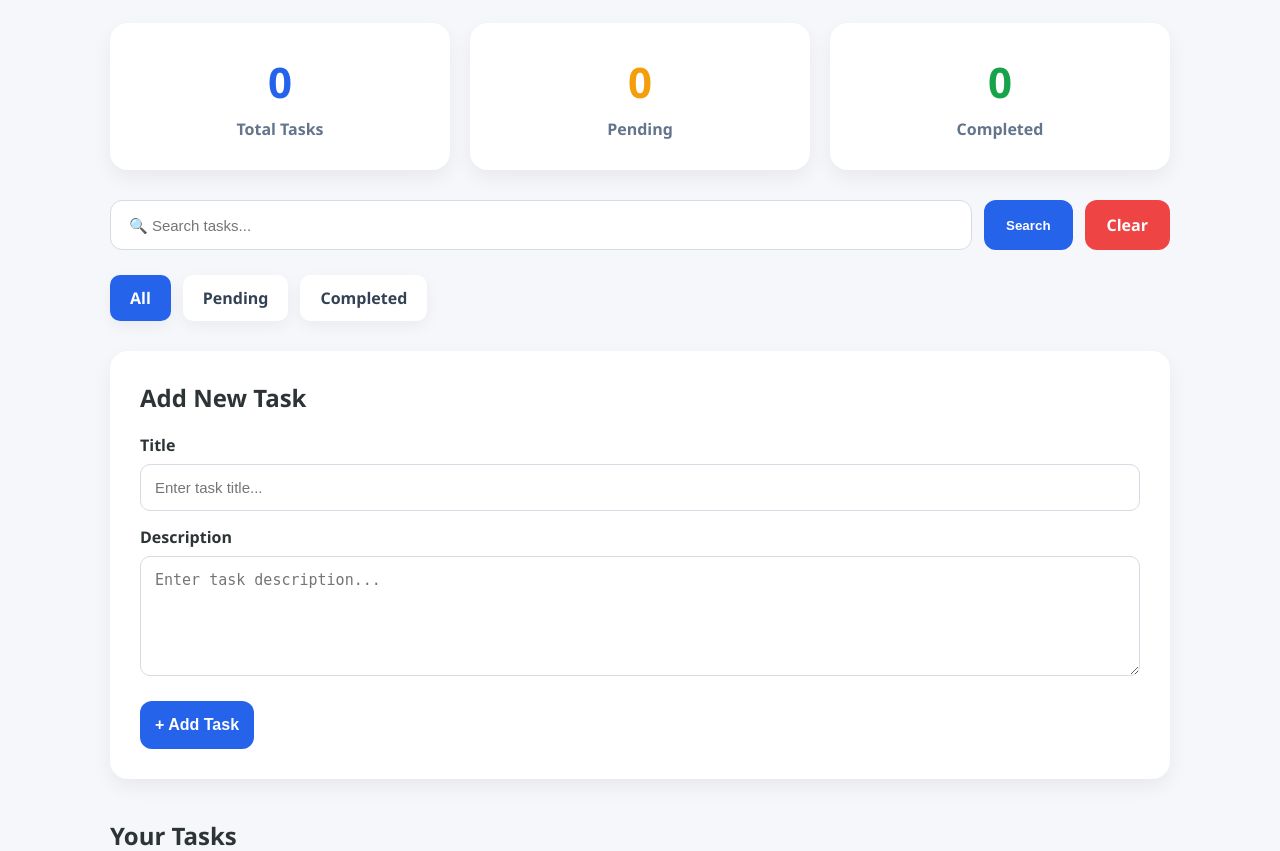
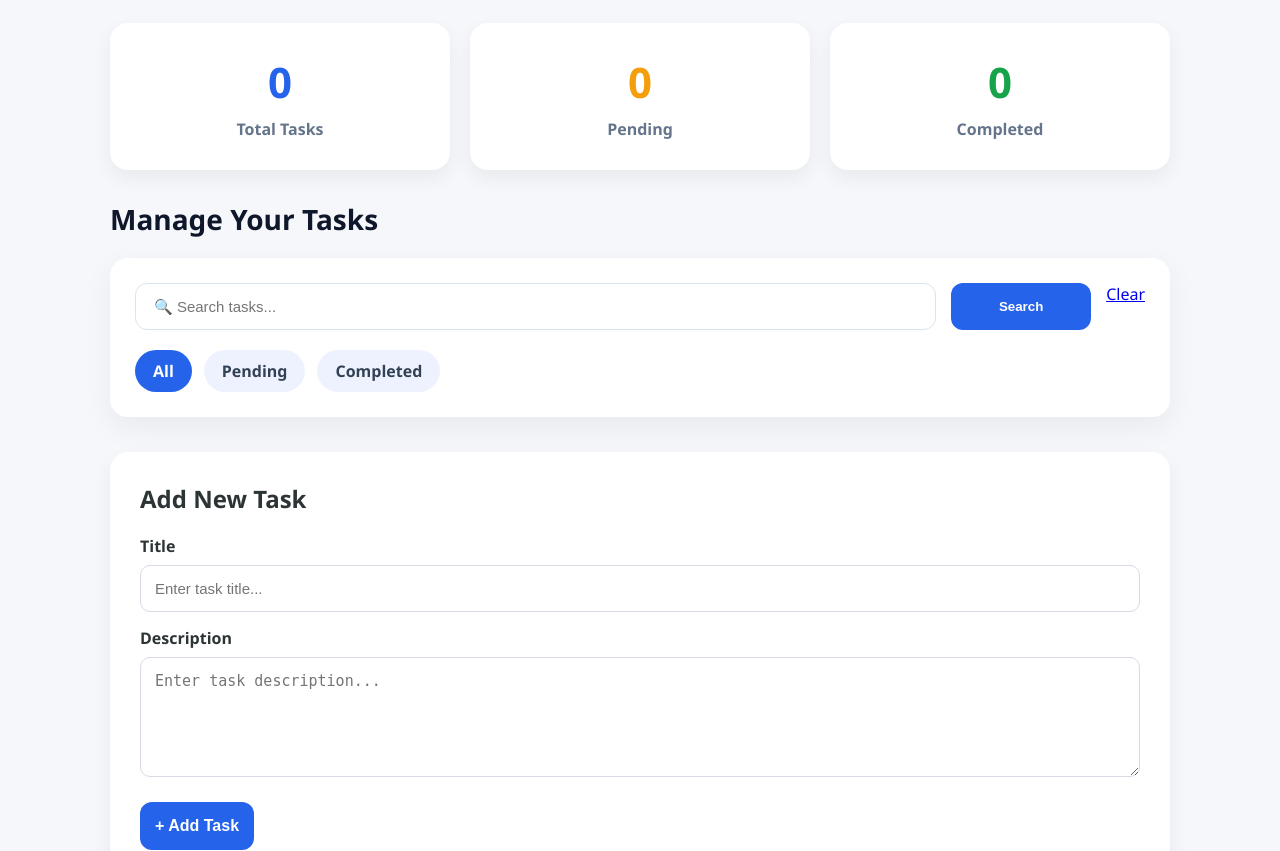
Before and after one commit to Anujpawar05/TaskFlow, a Flask app: page / in a window 1280 px wide. Shown: the part 167-1018 px from the top of the page. Run offline with Flask 3, Linux system fonts and the light colour scheme; data that the repository does not hold is empty.

Commit message:
Improve task filtering and prepare UI redesign

```diff
--- a/static/css/style.css
+++ b/static/css/style.css
@@ -1,7 +1,4 @@
-/* =========================
-   RESET
-========================= */
-
+/* RESET */
 *{
     margin:0;
     padding:0;
@@ -9,140 +6,83 @@
 }
 
 body{
-
     font-family:Segoe UI,Arial,sans-serif;
-
     background:#f5f7fb;
-
     color:#2d3436;
-
 }
 
 .container{
-
     max-width:1100px;
-
     margin:40px auto;
-
     padding:20px;
-
 }
 
-/* =========================
-   HEADER
-========================= */
-
+/* HEADER */
 .header{
-
     text-align:center;
-
     margin-bottom:40px;
-
 }
 
 .header h1{
-
     font-size:42px;
-
     color:#1e293b;
-
     margin-bottom:10px;
-
 }
 
 .header p{
-
     color:#64748b;
-
     font-size:17px;
-
 }
 
-/* =========================
-   DASHBOARD
-========================= */
-
+/* DASHBOARD */
 .dashboard{
-
     display:grid;
-
     grid-template-columns:repeat(3,1fr);
-
     gap:20px;
-
     margin-bottom:30px;
-
 }
 
 .card{
-
     background:white;
-
     padding:30px;
-
     border-radius:18px;
-
     text-align:center;
-
     box-shadow:0 8px 20px rgba(0,0,0,.06);
-
     transition:.3s;
-
 }
 
 .card:hover{
-
     transform:translateY(-5px);
-
 }
 
 .card h2{
-
     font-size:42px;
-
     color:#2563eb;
-
 }
 
 .card span{
-
     display:block;
-
     margin-top:8px;
-
     color:#64748b;
-
     font-weight:600;
-
 }
 
 .pending h2{
-
     color:#f59e0b;
-
 }
 
 .completed h2{
-
     color:#16a34a;
-
 }
 
-/* =========================
-   SEARCH
-========================= */
-
-.search-section{
-
-    margin-bottom:25px;
-
-}
-
+/* SEARCH */
 .search-form{
 
     display:flex;
 
-    gap:12px;
+    gap:15px;
+
+    margin-bottom:20px;
 
 }
 
@@ -152,13 +92,13 @@ body{
 
     padding:14px 18px;
 
+    border:1px solid #dbe4ee;
+
     border-radius:12px;
-
-    border:1px solid #d6dbe4;
 
     font-size:15px;
 
-    outline:none;
+    transition:.25s;
 
 }
 
@@ -166,13 +106,15 @@ body{
 
     border-color:#2563eb;
 
+    box-shadow:0 0 0 4px rgba(37,99,235,.15);
+
+    outline:none;
+
 }
 
 .search-form button{
 
-    width:auto;
-
-    padding:14px 22px;
+    width:140px;
 
     border:none;
 
@@ -182,9 +124,11 @@ body{
 
     border-radius:12px;
 
+    font-weight:600;
+
     cursor:pointer;
 
-    font-weight:600;
+    transition:.25s;
 
 }
 
@@ -194,63 +138,30 @@ body{
 
 }
 
-.clear-btn{
-
-    display:flex;
-
-    align-items:center;
-
-    justify-content:center;
-
-    text-decoration:none;
-
-    padding:14px 22px;
-
-    background:#ef4444;
-
-    color:white;
-
-    border-radius:12px;
-
-    font-weight:600;
-
-}
-
-.clear-btn:hover{
-
-    background:#dc2626;
-
-}
-
-/* =========================
-   FILTERS
-========================= */
-
+/* FILTERS */
 .filters{
 
     display:flex;
 
     gap:12px;
 
-    margin-bottom:30px;
+    flex-wrap:wrap;
 
 }
 
 .filters a{
 
+    padding:10px 18px;
+
+    border-radius:50px;
+
     text-decoration:none;
 
-    padding:12px 20px;
-
-    border-radius:10px;
-
-    background:white;
+    background:#eef2ff;
 
     color:#334155;
 
     font-weight:600;
-
-    box-shadow:0 5px 15px rgba(0,0,0,.05);
 
     transition:.25s;
 
@@ -271,326 +182,207 @@ body{
     color:white !important;
 
 }
-
-/* =========================
-   FORM
-========================= */
-
+/* FORM */
 .add-task{
-
     background:white;
-
     padding:30px;
-
     border-radius:18px;
-
     box-shadow:0 8px 20px rgba(0,0,0,.06);
-
     margin-bottom:40px;
-
 }
 
 .add-task h2{
-
     margin-bottom:20px;
-
 }
 
 label{
-
     display:block;
-
     margin-top:15px;
-
     margin-bottom:8px;
-
     font-weight:600;
-
 }
 
 input,
 textarea{
-
     width:100%;
-
     padding:14px;
-
     border-radius:10px;
-
     border:1px solid #d6dbe4;
-
     font-size:15px;
-
 }
 
 textarea{
-
     resize:vertical;
-
 }
 
 .add-task button{
-
     margin-top:20px;
-
     background:#2563eb;
-
     color:white;
-
     border:none;
-
     padding:15px;
-
     border-radius:12px;
-
     cursor:pointer;
-
     font-size:16px;
-
     font-weight:600;
-
 }
 
 .add-task button:hover{
-
     background:#1d4ed8;
-
 }
 
-/* =========================
-   TASKS
-========================= */
-
+/* TASKS */
 .tasks h2{
-
     margin-bottom:20px;
-
 }
 
 .task-card{
-
     background:white;
-
     border-radius:18px;
-
     padding:22px;
-
     margin-bottom:18px;
-
     box-shadow:0 8px 20px rgba(0,0,0,.05);
-
     transition:.25s;
-
 }
 
 .task-card:hover{
-
     transform:translateY(-4px);
-
 }
 
 .task-top{
-
     display:flex;
-
     justify-content:space-between;
-
     align-items:flex-start;
-
     gap:20px;
-
 }
 
 .task-top h3{
-
     font-size:22px;
-
     margin-bottom:8px;
-
     color:#1e293b;
-
 }
 
 .description{
-
     color:#64748b;
-
     line-height:1.6;
-
 }
 
-/* =========================
-   BADGES
-========================= */
-
+/* BADGES */
 .badge{
-
     padding:8px 16px;
-
     border-radius:30px;
-
     font-weight:600;
-
     font-size:14px;
-
 }
 
 .pending-badge{
-
     background:#fef3c7;
-
     color:#92400e;
-
 }
 
 .completed-badge{
-
     background:#dcfce7;
-
     color:#166534;
-
 }
 
-/* =========================
-   ACTION BUTTONS
-========================= */
-
+/* ACTION BUTTONS */
 .task-actions{
-
     margin-top:25px;
-
     display:flex;
-
     gap:12px;
-
     flex-wrap:wrap;
-
 }
 
 .btn{
-
     text-decoration:none;
-
     padding:10px 18px;
-
     border-radius:10px;
-
     color:white;
-
     font-weight:600;
-
     transition:.25s;
-
 }
 
 .complete-btn{
-
     background:#16a34a;
-
 }
 
 .complete-btn:hover{
-
     background:#15803d;
-
 }
 
 .edit-btn{
-
     background:#2563eb;
-
 }
 
 .edit-btn:hover{
-
     background:#1d4ed8;
-
 }
 
 .delete-btn{
-
     background:#ef4444;
-
 }
 
 .delete-btn:hover{
-
     background:#dc2626;
-
 }
 
-/* =========================
-   EMPTY STATE
-========================= */
-
+/* EMPTY STATE */
 .empty-state{
-
     background:white;
-
     padding:50px;
-
     border-radius:18px;
-
     text-align:center;
-
     box-shadow:0 8px 20px rgba(0,0,0,.05);
-
 }
 
 .empty-state h3{
-
     margin-bottom:10px;
-
     color:#334155;
-
 }
 
 .empty-state p{
-
     color:#64748b;
-
 }
 
-/* =========================
-   RESPONSIVE
-========================= */
-
+/* RESPONSIVE */
 @media(max-width:900px){
-
     .dashboard{
-
         grid-template-columns:1fr;
-
     }
 
     .search-form{
-
         flex-direction:column;
-
     }
 
     .filters{
-
         flex-wrap:wrap;
-
     }
 
     .task-top{
-
         flex-direction:column;
-
     }
 
     .task-actions{
-
         flex-direction:column;
-
     }
 
     .btn{
-
         text-align:center;
-
+    }
 }
 
+/* TOOLBAR */
+.toolbar{
+    background:#ffffff;
+    padding:25px;
+    border-radius:18px;
+    box-shadow:0 10px 30px rgba(15,23,42,.06);
+    margin-bottom:35px;
 }
+
+.section-title{
+    font-size:28px;
+    color:#0f172a;
+    margin-bottom:20px;
+    font-weight:700;
+}
--- a/templates/index.html
+++ b/templates/index.html
@@ -54,7 +54,11 @@
         </div>
 
     </section>
+    <h2 class="section-title">
+         Manage Your Tasks
+    </h2>
 
+    <section class="toolbar">
     <!-- Search -->
 
     <section class="search-section">
@@ -114,6 +118,7 @@
 
         </a>
 
+    </section>
     </section>
 
     <!-- Add Task -->
```
Lines whose indentation alone changed are shown as unchanged.
